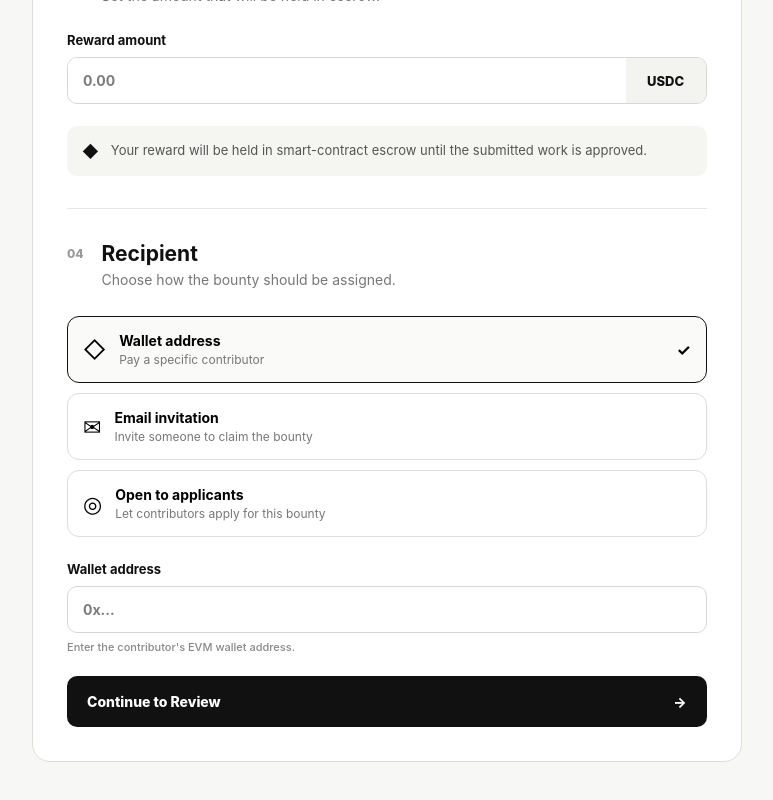
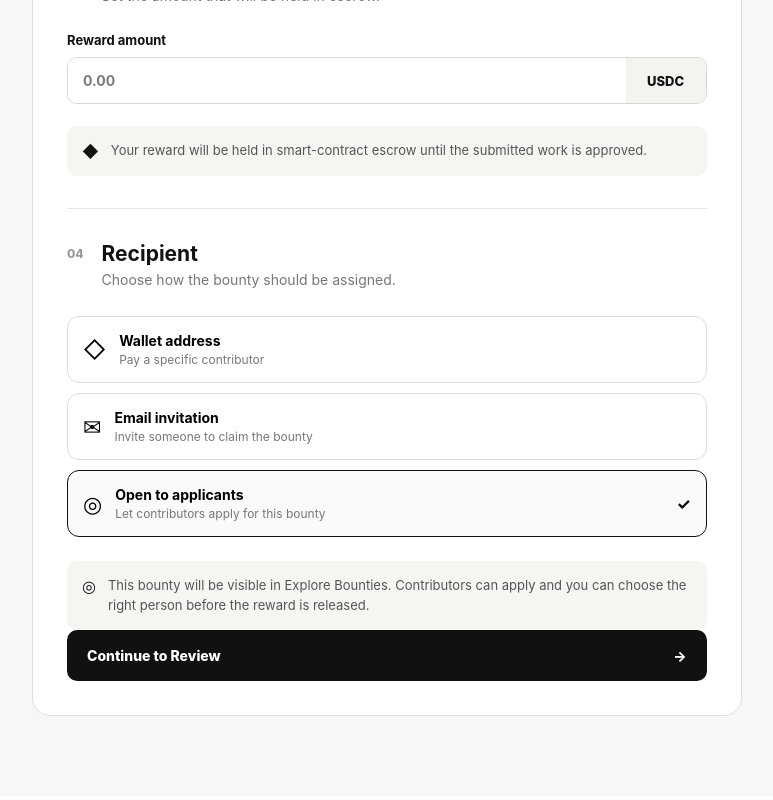
Before and after one commit to atmiyakanani-web/basebounty, a React (Vite) app: page /create in a window 1280 px wide. Shown: the part 1410-2210 px from the top of the page, without its empty margins (50-823 px from the left). Built offline with nearby package versions, Linux system fonts and the light colour scheme; no server answers; the database is empty.

Commit message:
Fix bounty deletion and cross-device sync

```diff
--- a/src/pages/CreateBounty.jsx
+++ b/src/pages/CreateBounty.jsx
@@ -2,7 +2,7 @@ import { useState } from 'react'
 import './CreateBounty.css'
 
 function CreateBounty() {
-  const [recipientType, setRecipientType] = useState('wallet')
+  const [recipientType, setRecipientType] = useState('open')
   const [bountyType, setBountyType] = useState('website')
 
   const [formData, setFormData] = useState({
--- a/src/pages/ReviewBounty.jsx
+++ b/src/pages/ReviewBounty.jsx
@@ -74,8 +74,9 @@ function ReviewBounty() {
 
     try {
       const createdBounty = createLocalBounty({
-        ...bounty,
-        bountyType: bounty.bountyType || 'website',
+  ...bounty,
+  recipientType: bounty.recipientType || 'open',
+  bountyType: bounty.bountyType || 'website',
         onchain: false,
         network: 'Base',
         escrow: 'Smart Contract',
```
